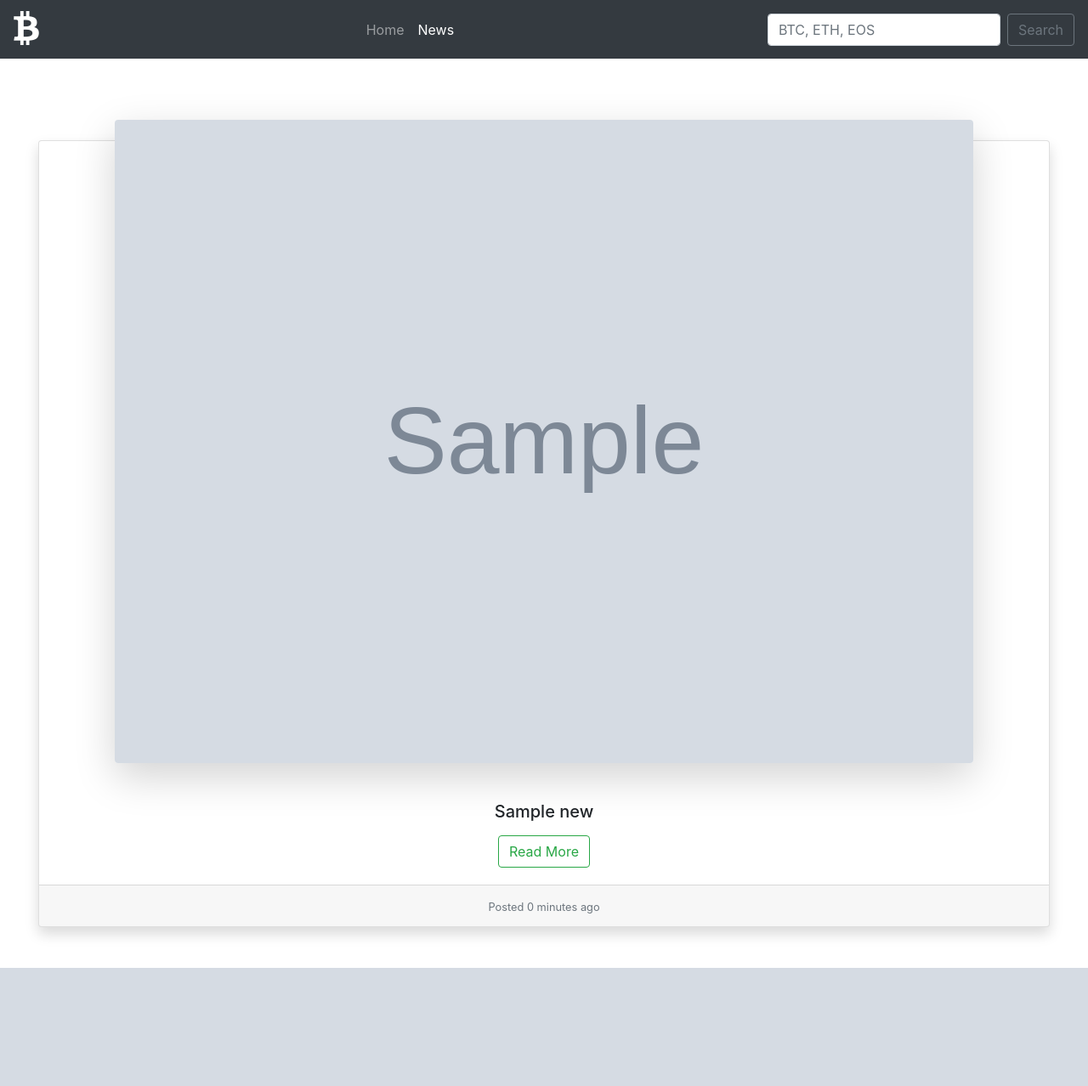
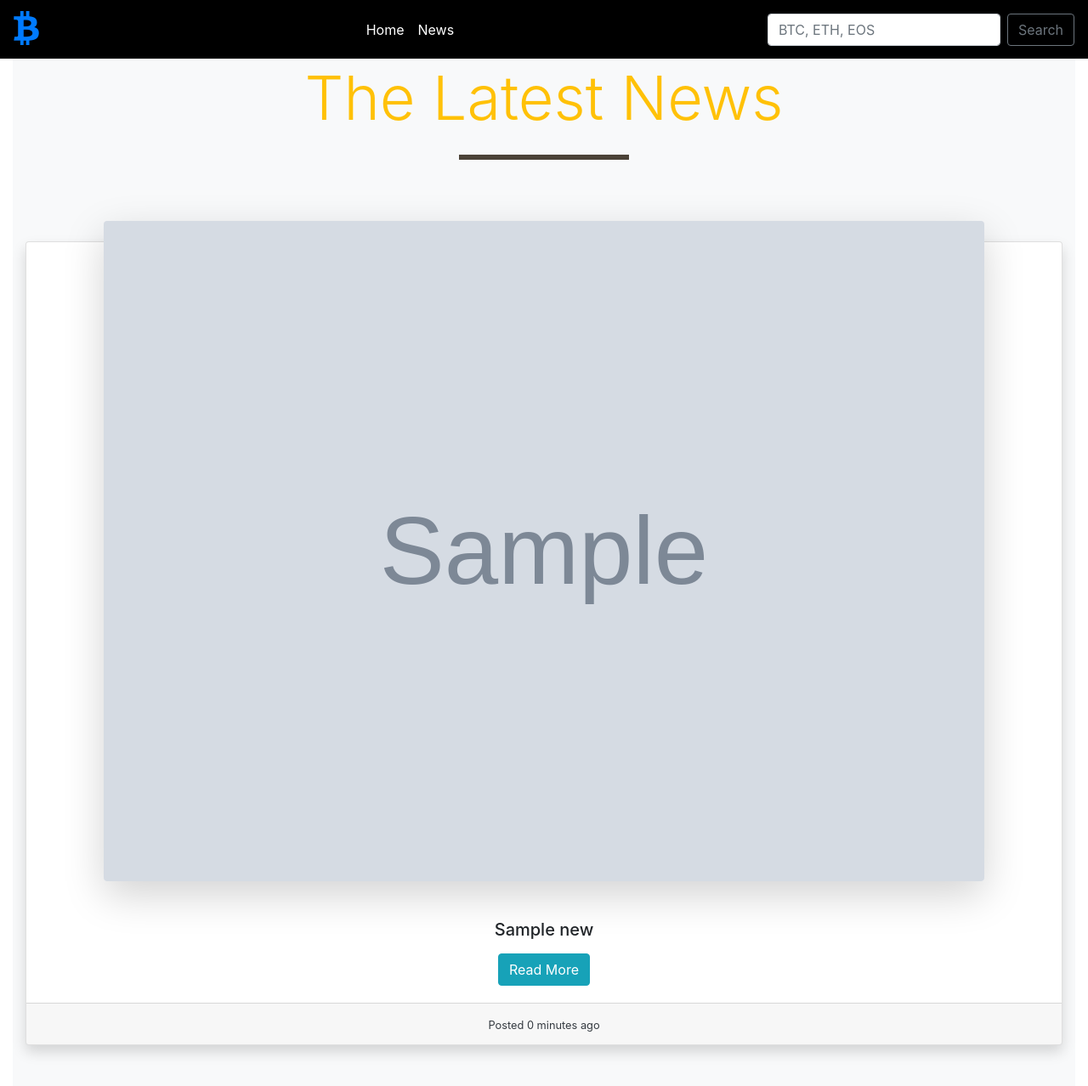
Before and after one commit to HKSenior/crypto-news, a Django app: page /news/ in a window 1280 px wide. Shown: the whole page at 85% size. Before the commit the page ends 1139 px from the top, so only its background shows below. Run offline with Django 3.2, Linux system fonts and the light colour scheme; tables that the repository leaves empty hold one stand-in row (values such as "Sample post"); grey boxes marked "Sample" are stand-in pictures; parts of the project's set-up code (start-up, migrations or seed data) failed here and were passed over; some libraries are stand-ins or nearby versions.

Commit message:
Restyled site

```diff
--- a/crypto/static/css/style.css
+++ b/crypto/static/css/style.css
@@ -1,3 +1,22 @@
+/* Banner */
+header {
+    height: 100vh;
+    background: url('/static/img/header-img.jpeg') no-repeat center center /cover;
+}
+
+.banner {
+    position: absolute;
+    top: 50%;
+    left: 50%;
+    transform: translate(-50%, -50%);
+    width: 80%;
+}
+
+/* Nav Bar */
+.nav-black {
+    background-color: black;
+}
+
 /* Cards */
 .card-img-block {
     width: 85%;
@@ -6,6 +25,25 @@
     top: -25px;
 }
 
+.card-container-bg {
+    background-color: #63ADF2;
+}
+
+.heading {
+    color: #304D6D;
+}
+
+.underline {
+    width: 200px;
+    border: 3px solid #4B4237;
+    margin: auto;
+}
+
+/* Price Table */
+.bg-grey {
+    background-color: #A49694;
+}
+
 /* Prices */
 .jumbo-img {
     width: 150px;
--- a/news/tasks.py
+++ b/news/tasks.py
@@ -66,7 +66,9 @@
                         url=item['url'],
                         title='$$' + item['title'] + '$$',
                         categories=item['categories'],
-                        when_added=datetime.now(tz=timezone('US/Eastern'))
+                        when_added=datetime.now(
+                            tz=timezone(config('CELERY_TIMEZONE'))
+                        )
                     )
                     cursor.execute(query)
                     connection.commit()
--- a/templates/base.html
+++ b/templates/base.html
@@ -22,9 +22,7 @@
         {% include 'partials/_navbar.html' %}
 
         <!-- Page Content -->
-        <div class="container-fluid">
-            {% block content %} {% endblock %}
-        </div>
+        {% block content %} {% endblock %}
 
         <!-- jQuery first, then Popper.js, then Bootstrap JS -->
         <script src="https://code.jquery.com/jquery-3.3.1.slim.min.js" integrity="sha384-q8i/X+965DzO0rT7abK41JStQIAqVgRVzpbzo5smXKp4YfRvH+8abtTE1Pi6jizo" crossorigin="anonymous"></script>
--- a/templates/partials/_navbar.html
+++ b/templates/partials/_navbar.html
@@ -1,4 +1,4 @@
-<nav class="navbar navbar-expand-lg navbar-dark bg-dark">
+<nav class="navbar navbar-expand-lg nav-black fixed-top">
     <!-- Brand -->
     <a class="navbar-brand" href="{% url 'index' %}">
         <i class="fab fa-btc fa-2x"></i>
@@ -16,7 +16,7 @@
                     class="nav-item"
                 {% endif %}
             >
-                <a class="nav-link" href="{% url 'index' %}">Home</a>
+                <a class="nav-link text-white" href="{% url 'index' %}">Home</a>
             </li>
             <li
                 {% if 'news' in request.path %}
@@ -25,7 +25,7 @@
                     class="nav-item"
                 {% endif %}
             >
-                <a class="nav-link" href="{% url 'news' %}">News</a>
+                <a class="nav-link text-white" href="{% url 'news' %}">News</a>
             </li>
         </ul>
 
--- a/templates/partials/_news.html
+++ b/templates/partials/_news.html
@@ -1,7 +1,15 @@
 {% load range %}
 
 {% if news %}
+    <section class="bg-light">
         <div class="container-fluid">
+            <div class="row text-center text-warning">
+                <div class="col m-4">
+                    <h1 class="display-3 mb-4">The Latest News</h1>
+                    <div class="underline mb-4"></div>
+                </div>
+            </div>
+
             {# Card Columns #}
             <div class="card-deck">
                 {% for item in news %}
@@ -36,14 +44,14 @@
                         <div class="card-body">
                             <h5 class="card-text text-center mb-3">{{ item.title }}</h5>
                             <div class="text-center mt-3">
-                            <button type="button" class="btn btn-outline-success">Read More</button>
+                                <button type="button" class="btn btn-info">Read More</button>
                             </div>
                         </div>
 
                         {# Card Footer #}
                         <div class="card-footer">
                             <p class="card-text text-center">
-                            <small class="text-muted">Posted {{ item.when_added | timesince }} ago</small>
+                                <small class="text-dark">Posted {{ item.when_added | timesince }} ago</small>
                             </p>
                         </div>
                     </div>
@@ -52,4 +60,5 @@
             </div>
             {# End of Card Columns #}
         </div>
+    </section>
 {% endif %}
```
Also changed, not shown: templates/pages/index.html (+6 -6 lines), templates/partials/_price_table.html (+12 -1 lines), crypto/static/img/header-img.jpeg (added). Lines whose indentation alone changed are shown as unchanged.
